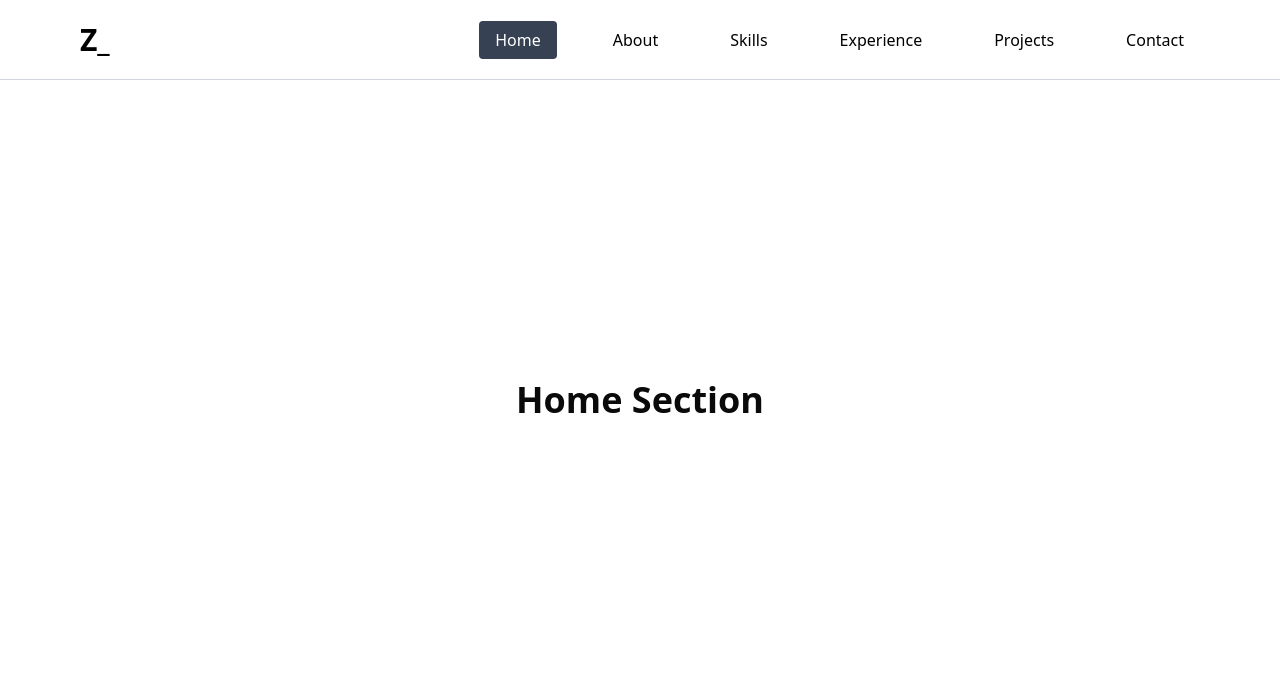
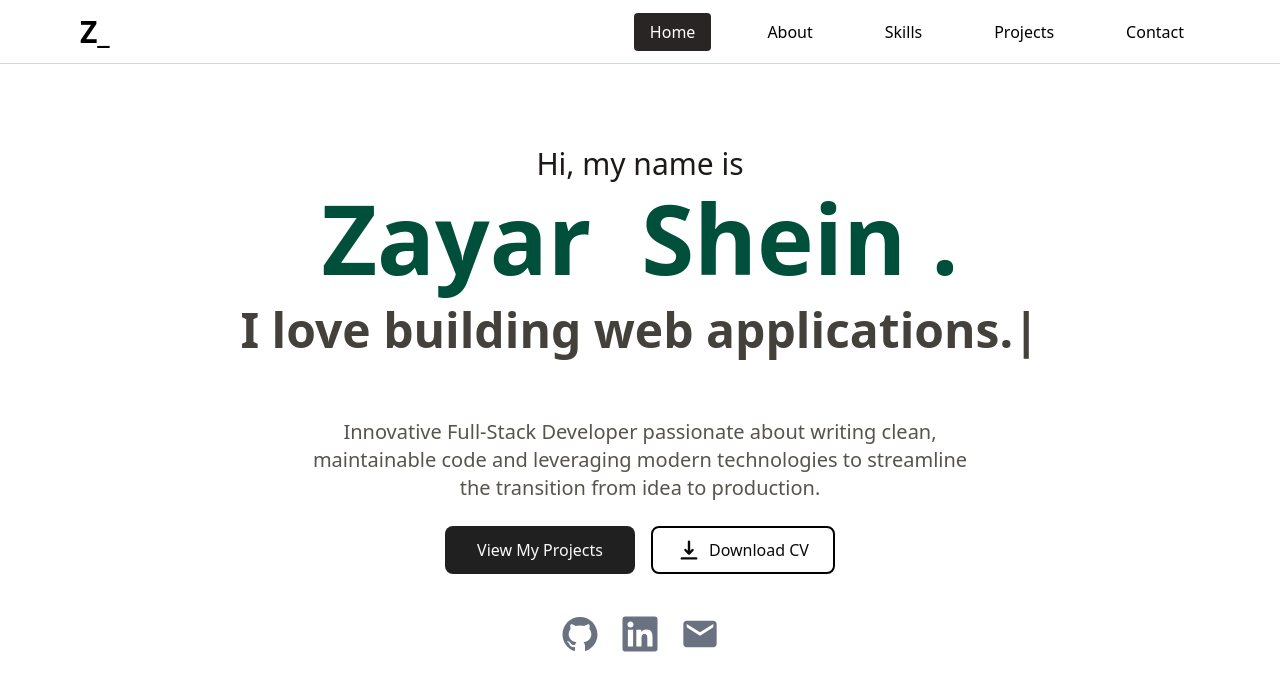
Before and after one commit to Hamizkhan08/Portfolio-Hamiz, a React (Vite) app: page / in a window 1280 px wide. Shown: the top 690 px of the page. Built offline with nearby package versions, Linux system fonts and the light colour scheme.

Commit message:
Enhance Home section UI by add react-type-animation dependency, implement Button component.

```diff
--- a/package.json
+++ b/package.json
@@ -19,6 +19,7 @@
     "react-dom": "^19.2.0",
     "react-icons": "^5.5.0",
     "react-scroll": "^1.9.3",
+    "react-type-animation": "^3.2.0",
     "tailwind-merge": "^3.4.0",
     "tailwindcss": "^4.1.18"
   },
--- /dev/null
+++ b/src/components/Button.tsx
@@ -0,0 +1,65 @@
+import * as React from "react"
+import { Slot } from "@radix-ui/react-slot"
+import { cva, type VariantProps } from "class-variance-authority"
+
+import { cn } from "@/lib/utils"
+
+const buttonVariants = cva(
+  "inline-flex items-center justify-center gap-2 whitespace-nowrap rounded-md text-sm font-medium transition-all disabled:pointer-events-none disabled:opacity-50 [&_svg]:pointer-events-none [&_svg:not([class*='size-'])]:size-4 shrink-0 [&_svg]:shrink-0 outline-none focus-visible:border-ring focus-visible:ring-ring/50 focus-visible:ring-[3px] aria-invalid:ring-destructive/20 dark:aria-invalid:ring-destructive/40 aria-invalid:border-destructive",
+  {
+    variants: {
+      variant: {
+        primary: "text-md bg-white border-2 text-white-foreground hover:bg-primary hover:text-white border-black",
+        destructive:
+          "bg-destructive text-white hover:bg-destructive/90 focus-visible:ring-destructive/20 dark:focus-visible:ring-destructive/40 dark:bg-destructive/60",
+        outline:
+          "border bg-background shadow-xs hover:bg-accent hover:text-accent-foreground dark:bg-input/30 dark:border-input dark:hover:bg-input/50",
+        secondary:
+          "bg-secondary text-secondary-foreground hover:bg-secondary/80",
+        ghost:
+          "hover:bg-accent hover:text-accent-foreground dark:hover:bg-accent/50",
+        link: "text-primary underline-offset-4 hover:underline",
+        default: "text-md bg-primary text-primary-foreground hover:bg-primary/90",
+
+      },
+      size: {
+        default: "h-9 px-4 py-2 has-[>svg]:px-3",
+        sm: "h-8 rounded-md gap-1.5 px-3 has-[>svg]:px-2.5",
+        lg: "h-10 rounded-md px-6 has-[>svg]:px-4",
+        xl: "h-12 rounded-md px-8 has-[>svg]:px-6",
+        icon: "size-9",
+        "icon-sm": "size-8",
+        "icon-lg": "size-10",
+      },
+    },
+    defaultVariants: {
+      variant: "default",
+      size: "default",
+    },
+  }
+)
+
+function Button({
+  className,
+  variant = "default",
+  size = "default",
+  asChild = false,
+  ...props
+}: React.ComponentProps<"button"> &
+  VariantProps<typeof buttonVariants> & {
+    asChild?: boolean
+  }) {
+  const Comp = asChild ? Slot : "button"
+
+  return (
+    <Comp
+      data-slot="button"
+      data-variant={variant}
+      data-size={size}
+      className={cn(buttonVariants({ variant, size, className }))}
+      {...props}
+    />
+  )
+}
+
+export { Button, buttonVariants }
--- a/src/components/Home.tsx
+++ b/src/components/Home.tsx
@@ -1,7 +1,57 @@
+import {Button} from "./Button";
+import { Link } from "react-scroll";
+import { HiDownload } from "react-icons/hi";
+import { AiFillGithub } from "react-icons/ai";
+import { FaLinkedin } from "react-icons/fa";
+import { MdEmail } from "react-icons/md";
+import { TypeAnimation } from "react-type-animation";
+
 export default function Home() {
+
     return (
         <section id="home" className="min-h-screen flex items-center justify-center bg-white">
-          <h2 className="text-4xl font-bold">Home Section</h2>
+          <div className="container mx-auto px-4 text-center">
+            <h3 className="text-stone-900 text-xl sm:text-2xl md:text-3xl mb-2">Hi, my name is</h3>
+            <h1 className="text-emerald-900 text-5xl sm:text-6xl md:text-8xl font-bold mb-5">Zayar &nbsp;Shein .</h1>
+              <h2 className="text-stone-700 font-semibold text-3xl sm:text-4xl md:text-5xl min-h-20 sm:min-h-24 mb-4">
+              I {' '}
+              <TypeAnimation
+                sequence={['am a Full-Stack Developer.', 2000, 'love building web applications.', 2000, 'enjoy learning new technologies.', 2000]}
+                speed={50}
+                style={{ display: 'inline' }}
+                repeat={Infinity}
+              />
+            </h2>
+            <p className="text-stone-600 text-md mb-6 sm:text-lg md:text-xl max-w-2xl mx-auto">Innovative Full-Stack Developer passionate about writing clean, maintainable code and leveraging modern technologies to streamline the transition from idea to production.</p>
+            <div className="flex flex-col sm:flex-row gap-4 justify-center items-center w-full px-4 sm:px-0">
+              <Button asChild size="xl" >
+                <Link
+                  to="projects"
+                  smooth={true}
+                  duration={600}
+                  offset ={-64}
+                  className="cursor-pointer">
+                    View My Projects
+                </Link>
+              </Button>
+              <Button asChild size="xl" variant="primary">
+                <a href="/Zayar_Shein_Resume.pdf" target="_blank" rel="noopener noreferrer">
+                  <HiDownload className="size-6"/>Download CV
+                </a>
+              </Button>
+            </div>
+            <div className="flex space-x-5 justify-center mt-10 text-gray-500">
+              <a href="https://github.com/Sxein" target="_blank" rel="noopener noreferrer" className="hover:text-gray-900">
+                <AiFillGithub className="size-10"/>
+              </a>
+              <a href="https://www.linkedin.com/in/zayar-shein-980bb6286/" target="_blank" rel="noopener noreferrer" className="hover:text-gray-900">
+                <FaLinkedin className="size-10"/>
+              </a>
+              <a href="mailto:zayarshein.mmdev@gmail.com" target="_blank" rel="noopener noreferrer" className="hover:text-gray-900">
+                <MdEmail className="size-10"/>
+              </a>
+            </div>
+          </div>
         </section>
     )
 }
--- a/src/components/NavButton.tsx
+++ b/src/components/NavButton.tsx
@@ -2,11 +2,18 @@ import type { ReactNode } from "react"
 import { Link } from "react-scroll";
 interface NavButtonProps {
     children: ReactNode
+    linkTo: string
     onClick?: () => void
 }
 
-export default function NavButton({children, onClick}: NavButtonProps) {
+export default function NavButton({children, linkTo, onClick}: NavButtonProps) {
     return (
-        <Link to={children!.toString().toLowerCase()} smooth={true} duration={600} spy={true} offset={-64} className="font-medium px-4 py-2 rounded hover:cursor-pointer hover:bg-gray-200 hover:text-black" activeClass="!bg-gray-700 !text-white" onClick={onClick}>{children}</Link>
+        <Link to={linkTo}
+        smooth={true}
+        duration={600}
+        spy={true} offset={-64}
+        className="font-medium px-4 py-2 rounded hover:cursor-pointer hover:bg-gray-100 hover:text-black"
+        activeClass="!bg-stone-800 !text-white"
+        onClick={onClick}>{children}</Link>
     )
 }
--- a/src/components/NavigationBar.tsx
+++ b/src/components/NavigationBar.tsx
@@ -8,18 +8,24 @@ export default function NavigationBar() {
     const toggleMenu = () => {
         setIsOpen(!isOpen);
     }
-    const navItems = ["Home", "About", "Skills", "Experience", "Projects", "Contact"];
+        const navItems = [
+            {name: "Home", linkTo: "home"},
+            {name: "About", linkTo: "about"},
+            {name: "Skills", linkTo: "skills"},
+            {name: "Projects", linkTo: "projects"},
+            {name: "Contact", linkTo: "contact"},
+        ]
   return (
     <>
-    <nav className="fixed w-full top-0 flex px-8 md:px-20 h-20 bg-white text-black justify-between items-center border-b border-gray-300">
+    <nav className="fixed w-full top-0 flex px-8 md:px-20 h-16 bg-white text-black justify-between items-center border-b border-gray-300">
         <div>
             <h1 className="text-3xl font-bold">Z_</h1>
         </div>
         <div>
             <ul className="hidden md:flex space-x-10">
                 {navItems.map((item) => (
-                    <li key={item}>
-                        <NavButton>{item}</NavButton>
+                    <li key={item.name}>
+                        <NavButton linkTo={item.linkTo}>{item.name}</NavButton>
                     </li>
                 ))}
             </ul>
@@ -31,7 +37,7 @@ export default function NavigationBar() {
         {isOpen && (
             <div className="absolute top-18 left-0 w-full bg-white md:hidden flex flex-col items-center py-4 space-y-4 z-10">
                 {navItems.map((item) => (
-                    <NavButton onClick={toggleMenu} key={item}>{item}</NavButton>
+                    <NavButton onClick={toggleMenu} key={item.name} linkTo={item.linkTo}>{item.name}</NavButton>
                 ))}
             </div>
         )}
--- a/src/index.css
+++ b/src/index.css
@@ -52,7 +52,7 @@
   --card-foreground: oklch(0.145 0 0);
   --popover: oklch(1 0 0);
   --popover-foreground: oklch(0.145 0 0);
-  --primary: oklch(0.205 0 0);
+  --primary: oklch(0% 0 0 / 0.875);
   --primary-foreground: oklch(0.985 0 0);
   --secondary: oklch(0.97 0 0);
   --secondary-foreground: oklch(0.205 0 0);
@@ -120,4 +120,8 @@
   body {
     @apply bg-background text-foreground;
   }
+  button:not(:disabled),
+  [role="button"]:not(:disabled) {
+    cursor: pointer;
+  }
 }
```
Also changed, not shown: 2 other files (tests, documents, lock files or other folders).
